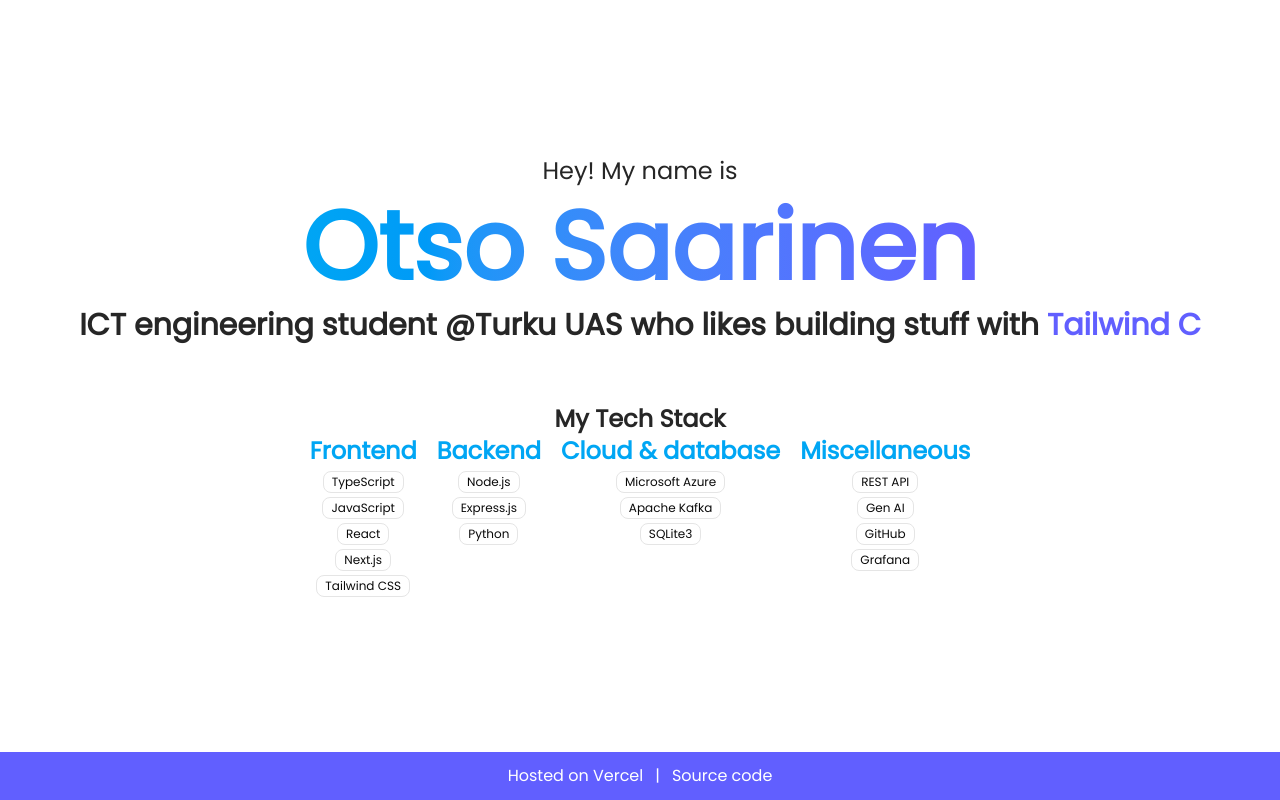
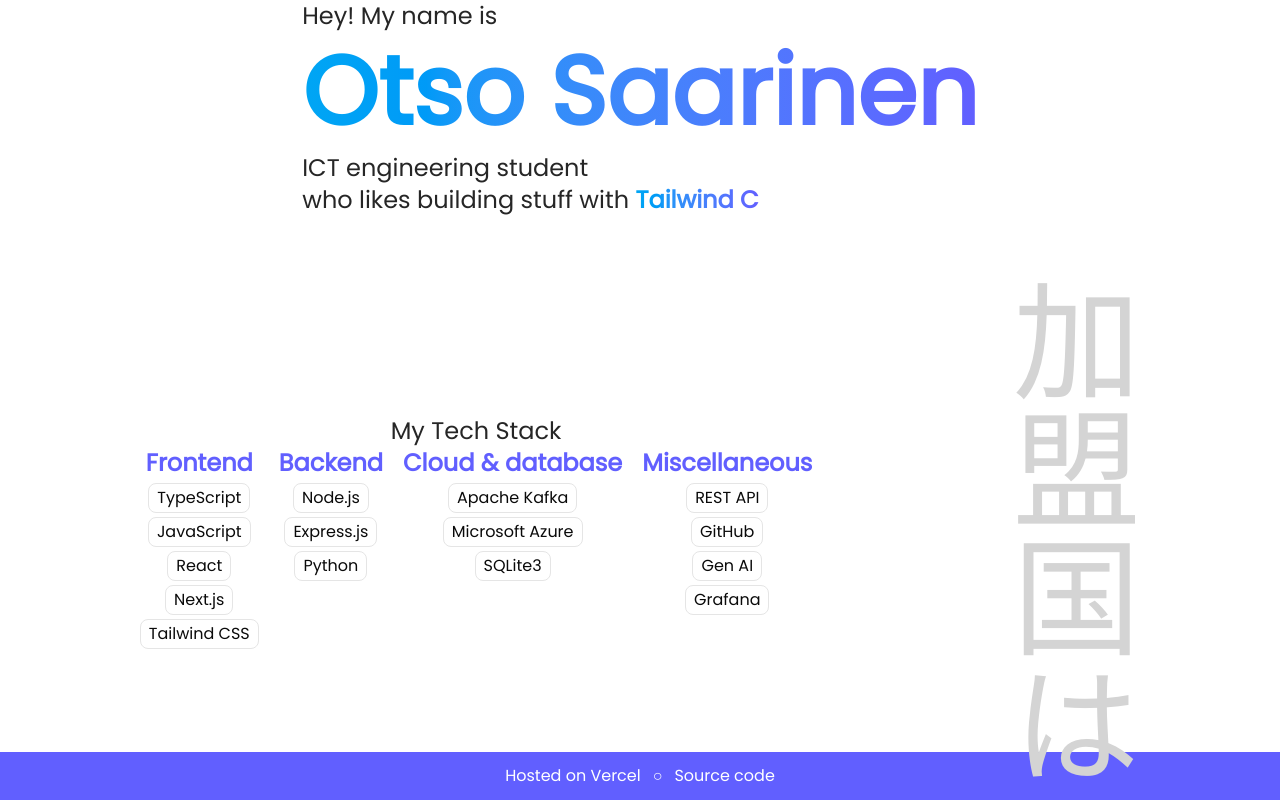
Before and after one commit to otsosaarinen/portfolio_v2, a Next.js app: page / in a window 1280 px wide. Built offline with nearby package versions, Linux system fonts and the light colour scheme.

Commit message:
add styling to badges and japanese font

```diff
--- a/app/page.tsx
+++ b/app/page.tsx
@@ -3,23 +3,26 @@
 import Link from "next/link";
 import { Badge } from "@/components/ui/badge";
 import { Typewriter } from "react-simple-typewriter";
-import { Target } from "lucide-react";
+import { Noto_Sans_JP } from "next/font/google";
+
+const noto_sans_jp = Noto_Sans_JP({ subsets: ["latin"] });
 
 export default function Home() {
     return (
         <>
-            <div className="flex flex-col justify-center items-center gap-15 w-auto h-[94vh] text-neutral-800">
-                <div className="flex flex-col gap-3 items-center justify-center">
+            <div className="h-[94vh] w-auto flex flex-row flex-wrap justify-evenly items-center gap-15">
+                <div className="flex flex-col justify-center items-start gap-3">
                     <h1 className="text-2xl font-medium">Hey! My name is</h1>
 
                     <h1 className="text-8xl font-extrabold  bg-linear-to-r  from-sky-500 to-indigo-500 bg-clip-text text-transparent">
                         Otso Saarinen
                     </h1>
 
-                    <h2 className="text-3xl font-extrabold">
-                        ICT engineering student @Turku UAS who likes building
-                        stuff with{" "}
-                        <span className="text-3xl text-indigo-500 font-bold">
+                    <h2 className="text-2xl font-medium">
+                        ICT engineering student
+                        <br />
+                        who likes building stuff with{" "}
+                        <span className="text-2xl font-semibold  bg-linear-to-r  from-sky-500 to-indigo-500 bg-clip-text text-transparent">
                             <Typewriter
                                 words={[
                                     "React",
@@ -33,44 +36,79 @@ export default function Home() {
                         </span>
                     </h2>
                 </div>
-
-                <div className="flex flex-col justify-center items-center text-xl font-bold">
-                    <div className="text-2xl">My Tech Stack</div>
+                <div className="flex flex-col justify-center items-center">
+                    <div className="text-2xl font-medium">My Tech Stack</div>
                     <div className="flex flex-row gap-5">
-                        <div className="text-2xl flex flex-col justify-start items-center gap-1 text-sky-500 font-semibold">
+                        <div className="text-2xl flex flex-col justify-start items-center gap-1 text-indigo-500 font-semibold">
                             Frontend
-                            <Badge variant="outline">TypeScript</Badge>
-                            <Badge variant="outline">JavaScript</Badge>
-                            <Badge variant="outline">React</Badge>
-                            <Badge variant="outline">Next.js</Badge>
-                            <Badge variant="outline">Tailwind CSS</Badge>
+                            <Badge className="text-base" variant="outline">
+                                TypeScript
+                            </Badge>
+                            <Badge className="text-base" variant="outline">
+                                JavaScript
+                            </Badge>
+                            <Badge className="text-base" variant="outline">
+                                React
+                            </Badge>
+                            <Badge className="text-base" variant="outline">
+                                Next.js
+                            </Badge>
+                            <Badge className="text-base" variant="outline">
+                                Tailwind CSS
+                            </Badge>
                         </div>
-                        <div className="text-2xl flex flex-col justify-start items-center gap-1 text-sky-500 font-semibold">
+                        <div className="text-2xl flex flex-col justify-start items-center gap-1 text-indigo-500 font-semibold">
                             Backend
-                            <Badge variant="outline">Node.js</Badge>
-                            <Badge variant="outline">Express.js</Badge>
-                            <Badge variant="outline">Python</Badge>
+                            <Badge className="text-base" variant="outline">
+                                Node.js
+                            </Badge>
+                            <Badge className="text-base" variant="outline">
+                                Express.js
+                            </Badge>
+                            <Badge className="text-base" variant="outline">
+                                Python
+                            </Badge>
                         </div>
-                        <div className="text-2xl flex flex-col justify-start items-center gap-1 text-sky-500 font-semibold">
+                        <div className="text-2xl flex flex-col justify-start items-center gap-1 text-indigo-500 font-semibold">
                             Cloud & database
-                            <Badge variant="outline">Microsoft Azure</Badge>
-                            <Badge variant="outline">Apache Kafka</Badge>
-                            <Badge variant="outline">SQLite3</Badge>
+                            <Badge className="text-base" variant="outline">
+                                Apache Kafka
+                            </Badge>
+                            <Badge className="text-base" variant="outline">
+                                Microsoft Azure
+                            </Badge>
+                            <Badge className="text-base" variant="outline">
+                                SQLite3
+                            </Badge>
                         </div>
-                        <div className="text-2xl flex flex-col justify-start items-center gap-1 text-sky-500 font-semibold">
+                        <div className="text-2xl flex flex-col justify-start items-center gap-1 text-indigo-500 font-semibold">
                             Miscellaneous
-                            <Badge variant="outline">REST API</Badge>
-                            <Badge variant="outline">Gen AI</Badge>
-                            <Badge variant="outline">GitHub</Badge>
-                            <Badge variant="outline">Grafana</Badge>
+                            <Badge className="text-base" variant="outline">
+                                REST API
+                            </Badge>
+                            <Badge className="text-base" variant="outline">
+                                GitHub
+                            </Badge>
+                            <Badge className="text-base" variant="outline">
+                                Gen AI
+                            </Badge>
+                            <Badge className="text-base" variant="outline">
+                                Grafana
+                            </Badge>
                         </div>
                     </div>
                 </div>
+
+                <div
+                    className={`${noto_sans_jp.className} text-9xl [writing-mode:vertical-lr] text-neutral-300`}
+                >
+                    加盟国は
+                </div>
             </div>
 
-            <div className="h-[6vh] flex flex-row gap-3 justify-center items-center w-full bg-indigo-500 text-white">
+            <div className="h-[6vh] w-full flex flex-row gap-3 justify-center items-center bg-indigo-500 text-white">
                 <Link href={"https://vercel.com/home"}>Hosted on Vercel</Link>
-                {" | "}
+                <span>&#9675;</span>
                 <Link href={"https://github.com/otsosaarinen/portfolio_v2"}>
                     Source code
                 </Link>
```
